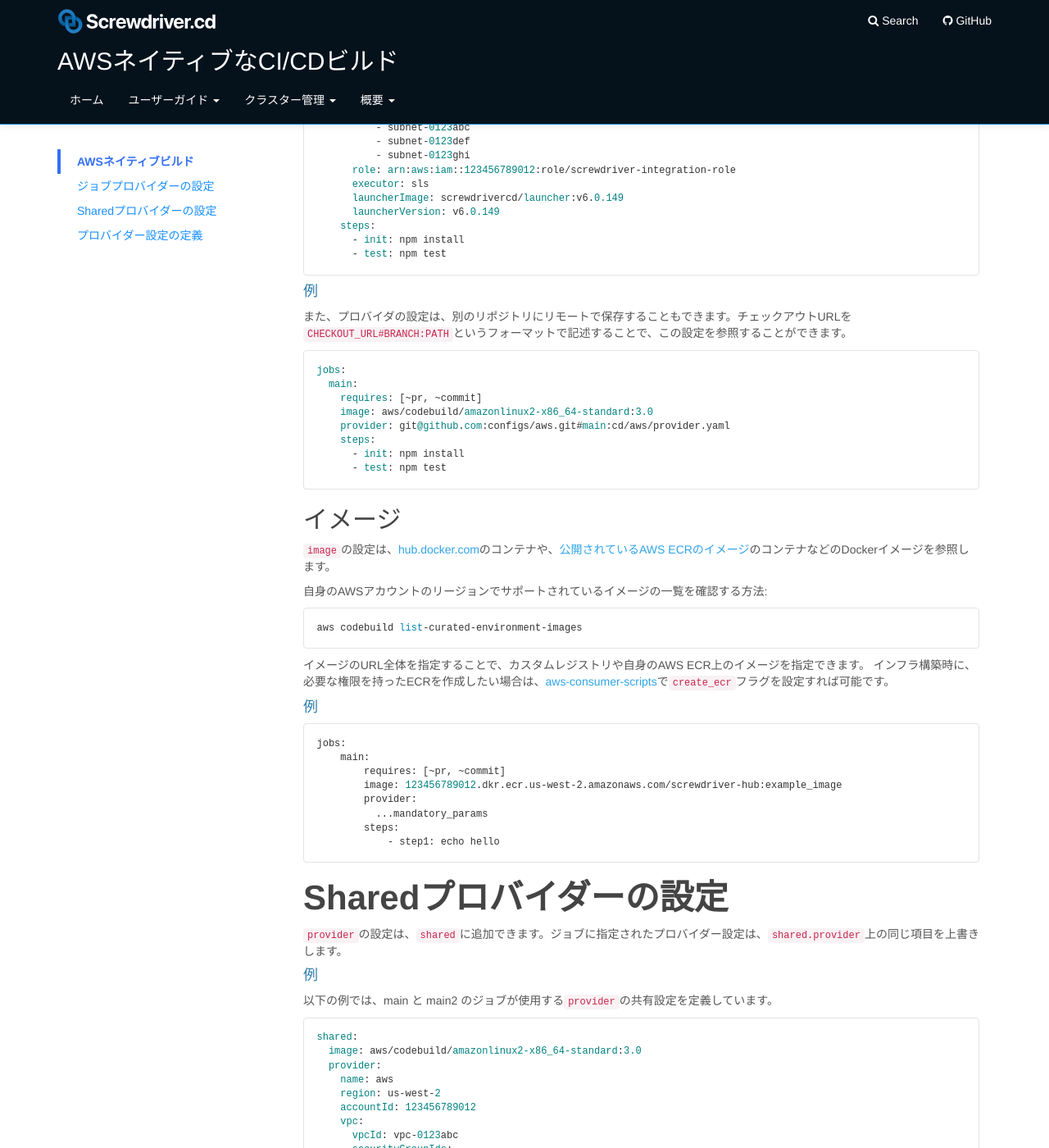
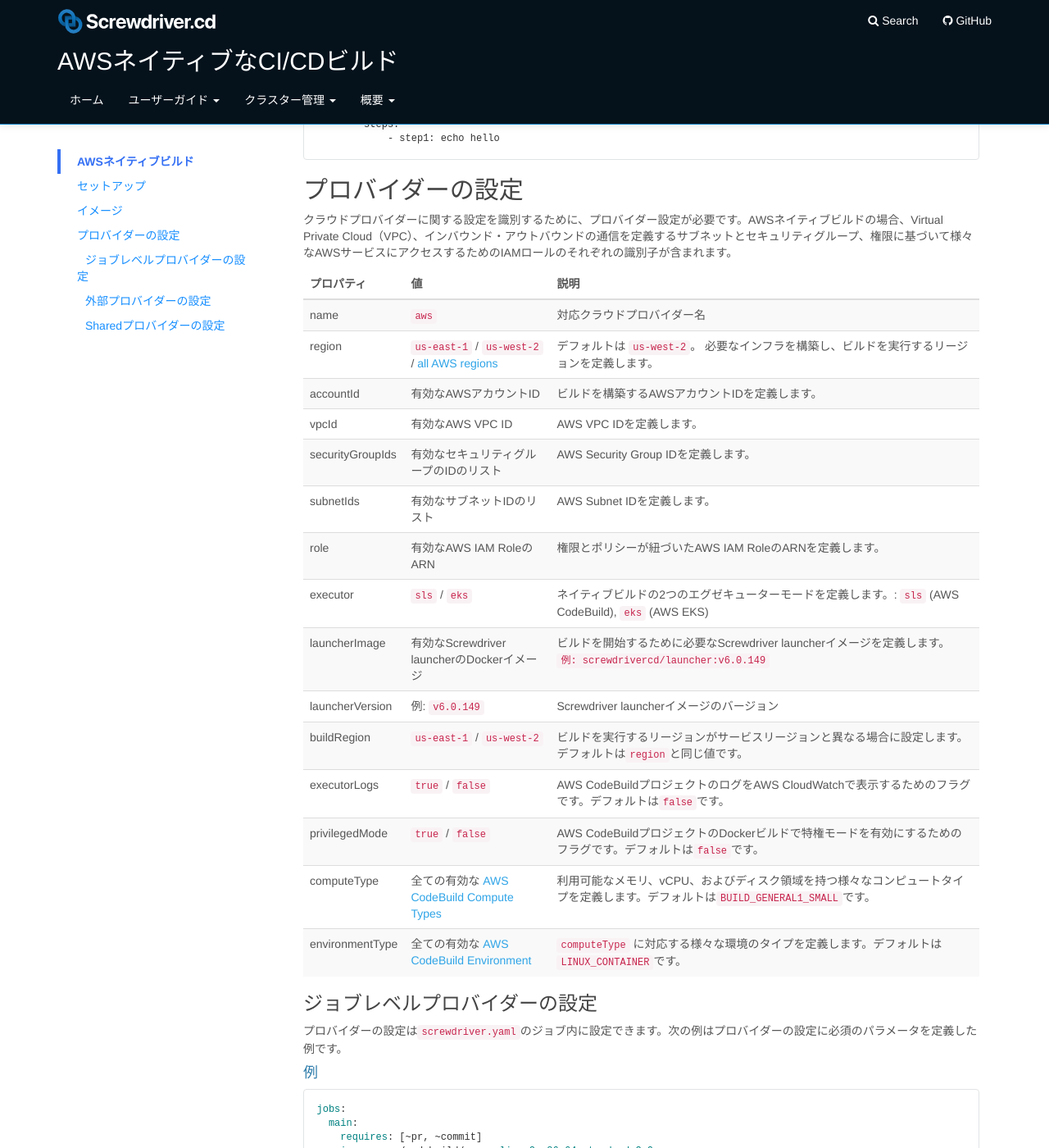
Before and after one commit to screwdriver-cd/guide, a Jekyll site: the page built from docs/ja/cluster-management/aws-integration.md, in a window 1280 px wide and 1400 px high, scrolled down 915 px. Shown: the whole window at 82% size. Built offline with Jekyll 4.4.1, drawn with Linux system fonts in a browser that asks for light colours; some of the changed text lies outside the part shown.

Commit message:
docs: japanese translation202210

````diff
--- a/docs/ja/cluster-management/aws-integration.md
+++ b/docs/ja/cluster-management/aws-integration.md
@@ -7,17 +7,23 @@ toc:
     - title: AWSネイティブビルド
       url: "#awsネイティブビルド"
       active: true
-    - title: ジョブプロバイダーの設定
-      url: "#ジョブプロバイダーの設定"
-      active: true
+    - title: セットアップ
+      url: "#セットアップ"
+    - title: イメージ
+      url: "#イメージ"
+    - title: プロバイダーの設定
+      url: "#プロバイダーの設定"
+    - title: ジョブレベルプロバイダーの設定
+      url: "#ジョブレベルプロバイダーの設定"
+      subitem: true
+    - title: 外部プロバイダーの設定
+      url: "#外部プロバイダーの設定"
+      subitem: true
     - title: Sharedプロバイダーの設定
       url: "#sharedプロバイダーの設定"
-      active: true
-    - title: プロバイダー設定の定義
-      url: "#プロバイダー設定の定義"
-      active: true
+      subitem: true
 ---
-## AWSネイティブビルド
+# AWSネイティブビルド
 
 Screwdriverは、Code BuildまたはEKSで実行されるAWSネイティブビルドのオーケストレーションに使用することができます。
 
@@ -36,8 +42,53 @@ Screwdriverは、Code BuildまたはEKSで実行されるAWSネイティブビ
 統合を希望するユーザーは、Screwdriverクラスターの管理者と協力して、ビルドをスケジューリングするために[AWSアカウントを登録する](https://github.com/screwdriver-cd/aws-consumer-scripts/#prerequisite)必要があります。
 
 登録が完了したら、ユーザーは[スクリプト](https://github.com/screwdriver-cd/aws-consumer-scripts/#instructions)を実行して、ビルドインフラを構築する必要があります。
-# ジョブプロバイダーの設定
-クラウドプロバイダーに関する設定を識別するために、ジョブでのプロバイダー設定が必要です。AWSネイティブビルドの場合、Virtual Private Cloud（VPC）、インバウンド・アウトバウンドの通信を定義するサブネットとセキュリティグループ、権限に基づいて様々なAWSサービスにアクセスするためのIAMロールのそれぞれの識別子が含まれます。下記の例は、プロバイダー設定に必須なパラメーターを定義しています。
+
+# イメージ
+`image`の設定は、[hub.docker.com](https://hub.docker.com)のコンテナや、[公開されているAWS ECRのイメージ](https://docs.aws.amazon.com/codebuild/latest/userguide/build-env-ref-available.html)のコンテナなどのDockerイメージを参照します。
+
+自身のAWSアカウントのリージョンでサポートされているイメージの一覧を確認する方法:
+```
+aws codebuild list-curated-environment-images
+```
+イメージのURL全体を指定することで、カスタムレジストリや自身のAWS ECR上のイメージを指定できます。
+インフラ構築時に、必要な権限を持ったECRを作成したい場合は、[aws-consumer-scripts](https://github.com/screwdriver-cd/aws-consumer-scripts#config-definitions)で`create_ecr`フラグを設定すれば可能です。
+
+#### 例
+```
+jobs:
+    main:
+        requires: [~pr, ~commit]
+        image: 123456789012.dkr.ecr.us-west-2.amazonaws.com/screwdriver-hub:example_image
+        provider:
+          ...mandatory_params
+        steps:
+            - step1: echo hello
+```
+
+## プロバイダーの設定
+クラウドプロバイダーに関する設定を識別するために、プロバイダー設定が必要です。AWSネイティブビルドの場合、Virtual Private Cloud（VPC）、インバウンド・アウトバウンドの通信を定義するサブネットとセキュリティグループ、権限に基づいて様々なAWSサービスにアクセスするためのIAMロールのそれぞれの識別子が含まれます。
+
+ | プロパティ | 値 | 説明 |
+ |------------|--------|-------------|
+ | name | `aws` | 対応クラウドプロバイダー名 |
+ | region | `us-east-1` / `us-west-2` / [all AWS regions](https://docs.aws.amazon.com/AmazonRDS/latest/UserGuide/Concepts.RegionsAndAvailabilityZones.html) | デフォルトは `us-west-2`。 必要なインフラを構築し、ビルドを実行するリージョンを定義します。 |
+ | accountId | 有効なAWSアカウントID | ビルドを構築するAWSアカウントIDを定義します。 |
+ | vpcId | 有効なAWS VPC ID | AWS VPC IDを定義します。 |
+ | securityGroupIds | 有効なセキュリティグループのIDのリスト | AWS Security Group IDを定義します。 |
+ | subnetIds | 有効なサブネットIDのリスト | AWS Subnet IDを定義します。 |
+ | role | 有効なAWS IAM RoleのARN  | 権限とポリシーが紐づいたAWS IAM RoleのARNを定義します。 |
+ | executor | `sls` / `eks` | ネイティブビルドの2つのエグゼキューターモードを定義します。: `sls` (AWS CodeBuild), `eks` (AWS EKS) |
+ | launcherImage | 有効なScrewdriver launcherのDockerイメージ | ビルドを開始するために必要なScrewdriver launcherイメージを定義します。`例: screwdrivercd/launcher:v6.0.149` |
+ | launcherVersion | 例: `v6.0.149` | Screwdriver launcherイメージのバージョン |
+ | buildRegion | `us-east-1` / `us-west-2` | ビルドを実行するリージョンがサービスリージョンと異なる場合に設定します。デフォルトは`region`と同じ値です。 |
+ | executorLogs | `true` / `false` | AWS CodeBuildプロジェクトのログをAWS CloudWatchで表示するためのフラグです。デフォルトは`false`です。 |
+ | privilegedMode | `true` / `false` | AWS CodeBuildプロジェクトのDockerビルドで特権モードを有効にするためのフラグです。デフォルトは`false`です。 |
+ | computeType | 全ての有効な [AWS CodeBuild Compute Types](https://docs.aws.amazon.com/codebuild/latest/userguide/build-env-ref-compute-types.html) | 利用可能なメモリ、vCPU、およびディスク領域を持つ様々なコンピュートタイプを定義します。デフォルトは`BUILD_GENERAL1_SMALL`です。 |
+ | environmentType | 全ての有効な [AWS CodeBuild Environment](https://docs.aws.amazon.com/codebuild/latest/userguide/build-env-ref-compute-types.html) | `computeType` に対応する様々な環境のタイプを定義します。デフォルトは`LINUX_CONTAINER`です。 |
+
+
+### ジョブレベルプロバイダーの設定
+プロバイダーの設定は`screwdriver.yaml`のジョブ内に設定できます。次の例はプロバイダーの設定に必須のパラメータを定義した例です。
 
 #### 例
 ```
@@ -66,9 +117,10 @@ jobs:
       - test: npm test
 ```
 
+### 外部プロバイダーの設定
+また、プロバイダーの設定は、別のリポジトリにリモートで保存することもできます。チェックアウトURLを`CHECKOUT_URL#BRANCH:PATH`というフォーマットで記述することで、この設定を参照することができます。
+
 #### 例
-また、プロバイダの設定は、別のリポジトリにリモートで保存することもできます。チェックアウトURLを`CHECKOUT_URL#BRANCH:PATH`というフォーマットで記述することで、この設定を参照することができます。
-
 ```
 jobs:
   main:
@@ -80,29 +132,7 @@ jobs:
       - test: npm test
 ```
 
-## イメージ
-`image`の設定は、[hub.docker.com](https://hub.docker.com)のコンテナや、[公開されているAWS ECRのイメージ](https://docs.aws.amazon.com/codebuild/latest/userguide/build-env-ref-available.html)のコンテナなどのDockerイメージを参照します。
-
-自身のAWSアカウントのリージョンでサポートされているイメージの一覧を確認する方法:
-```
-aws codebuild list-curated-environment-images
-```
-イメージのURL全体を指定することで、カスタムレジストリや自身のAWS ECR上のイメージを指定できます。
-インフラ構築時に、必要な権限を持ったECRを作成したい場合は、[aws-consumer-scripts](https://github.com/screwdriver-cd/aws-consumer-scripts#config-definitions)で`create_ecr`フラグを設定すれば可能です。
-
-#### 例
-```
-jobs:
-    main:
-        requires: [~pr, ~commit]
-        image: 123456789012.dkr.ecr.us-west-2.amazonaws.com/screwdriver-hub:example_image
-        provider:
-          ...mandatory_params
-        steps:
-            - step1: echo hello
-```
-
-# Sharedプロバイダーの設定
+### Sharedプロバイダーの設定
 `provider`の設定は、`shared`に追加できます。ジョブに指定されたプロバイダー設定は、`shared.provider`上の同じ項目を上書きします。
 
 #### 例
@@ -161,23 +191,3 @@ jobs:
             - test: echo Skipping test
 
 ```
-
-# プロバイダー設定の定義
-
- | Property | Values | Description |
- |------------|--------|-------------|
- | name | `aws` | 対応クラウドプロバイダー名 |
- | region | `us-east-1` / `us-west-2` / [all AWS regions](https://docs.aws.amazon.com/AmazonRDS/latest/UserGuide/Concepts.RegionsAndAvailabilityZones.html) | デフォルトは `us-west-2`. 必要なインフラを構築し、ビルドを実行するリージョンを定義します。 |
- | accountId | 有効なAWSアカウントID | ビルドを構築するAWSアカウントIDを定義します。 |
- | vpcId | 有効なAWS VPC ID | AWS VPC IDを定義します。 |
- | securityGroupIds | 有効なセキュリティグループのIDのリスト | AWS Security Group IDを定義します。 |
- | subnetIds | 有効なサブネットIDのリスト | AWS Subnet IDを定義します。 |
- | role | 有効なAWS IAM RoleのARN  | 権限とポリシーが紐づいたAWS IAM RoleのARNを定義します。 |
- | executor | `sls` / `eks` | ネイティブビルドの2つのエグゼキューターモードを定義します。: `sls` (AWS CodeBuild), `eks` (AWS EKS) |
- | launcherImage | 有効なScrewdriver launcherのDockerイメージ | ビルドを開始するために必要なScrewdriver launcherイメージを定義します。`例: screwdrivercd/launcher:v6.0.149` |
- | launcherVersion | 例: `v6.0.149` | Screwdriver launcherイメージのバージョン |
- | buildRegion | `us-east-1` / `us-west-2` | ビルドを実行するリージョンがサービスリージョンと異なる場合に設定します。デフォルトは`region`と同じ値です。 |
- | executorLogs | `true` / `false` | AWS CodeBuildプロジェクトのログをAWS CloudWatchで表示するためのフラグです。デフォルトは`false`です。 |
- | privilegedMode | `true` / `false` | AWS CodeBuildプロジェクトのDockerビルドで特権モードを有効にするためのフラグです。デフォルトは`false`です。 |
- | computeType | 全ての有効な [AWS CodeBuild Compute Types](https://docs.aws.amazon.com/codebuild/latest/userguide/build-env-ref-compute-types.html) | 利用可能なメモリ、vCPU、およびディスク領域を持つ様々なコンピュートタイプを定義します。デフォルトは`BUILD_GENERAL1_SMALL`です。 |
- | environmentType | 全ての有効な [AWS CodeBuild Environment](https://docs.aws.amazon.com/codebuild/latest/userguide/build-env-ref-compute-types.html) | `computeType` に対応する様々な環境のタイプを定義します。デフォルトは`LINUX_CONTAINER`です。 |
--- a/docs/ja/user-guide/FAQ.md
+++ b/docs/ja/user-guide/FAQ.md
@@ -59,6 +59,8 @@ toc:
       url: "#凍結したジョブをキャンセルして予定されたビルドが行われないようにするには"
     - title: 'ビルドが最新のgit shaで実行されたかどうかを知るには？'
       url: "#ビルドが最新のgit-shaで実行されたかどうかを知るには"
+    - title: '"Pipeline does not have admin, unable to start job."のメッセージが表示されるのはなぜ？'
+      url: "#Pipeline-does-not-have-admin-unable-to-start-jobのメッセージが表示されるのはなぜ"
 
 ---
 
@@ -290,3 +292,8 @@ UIでは
 _古いイベントからビルドを開始した場合、イベント一覧の一番上は最新のイベントのものではなくなります。最新のイベントは下にスクロールすると見つけられます。_
 
 ![Latest SHA](../../user-guide/assets/latest-sha.png)
+
+## `Pipeline does not have admin, unable to start job.`のメッセージが表示されるのはなぜ？
+パイプラインに有効なadminが存在しない場合、定期実行ジョブのようなスケジューリングされたジョブは失敗します。このジョブにSlackやメールの通知設定がされていた場合Screwdriverはこのメッセージをジョブの定期実行が失敗した際にSlackやメールでこのメッセージを送信します。
+
+この問題を解消するには、オプションタブからパイプラインのsyncを実行してください。
````
Also changed, not shown: docs/ja/user-guide/templates.md (+2 -0 lines).
